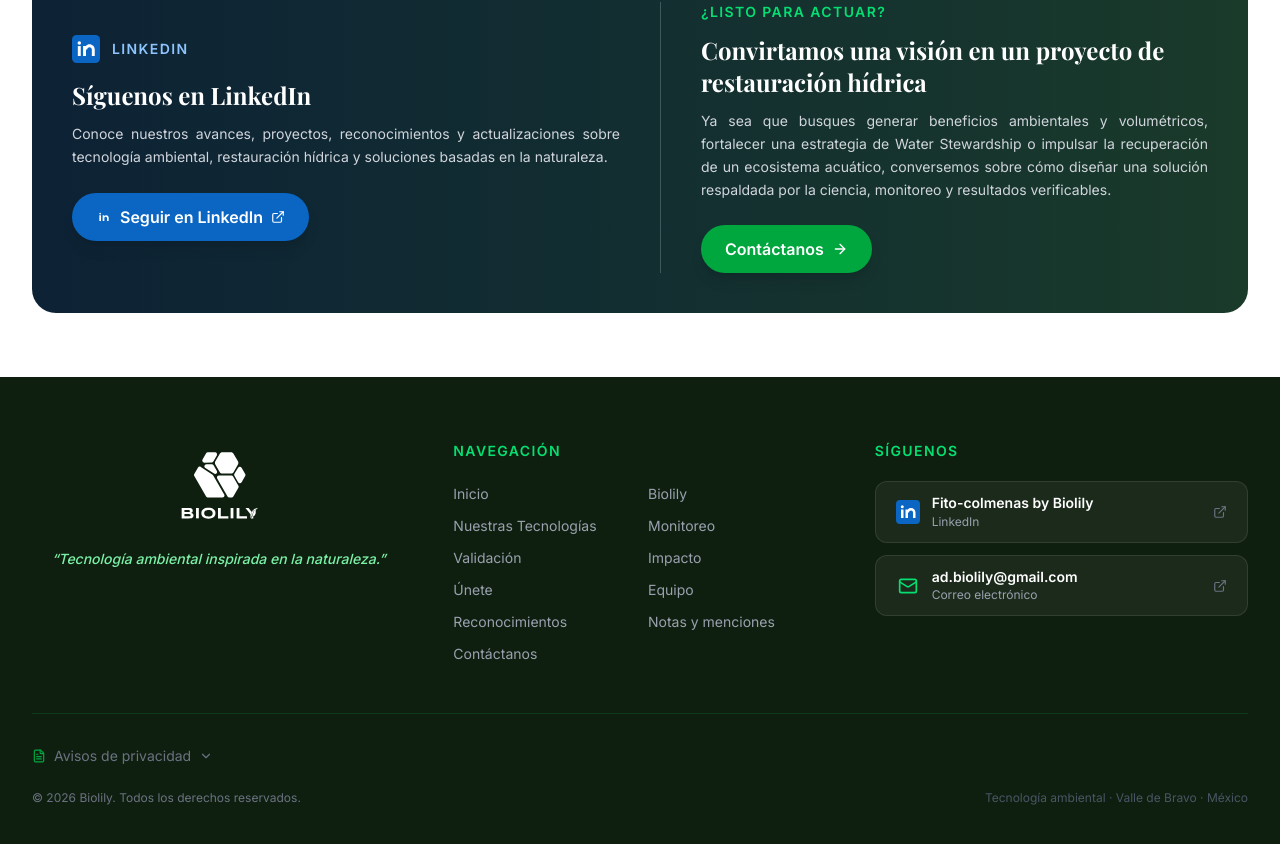
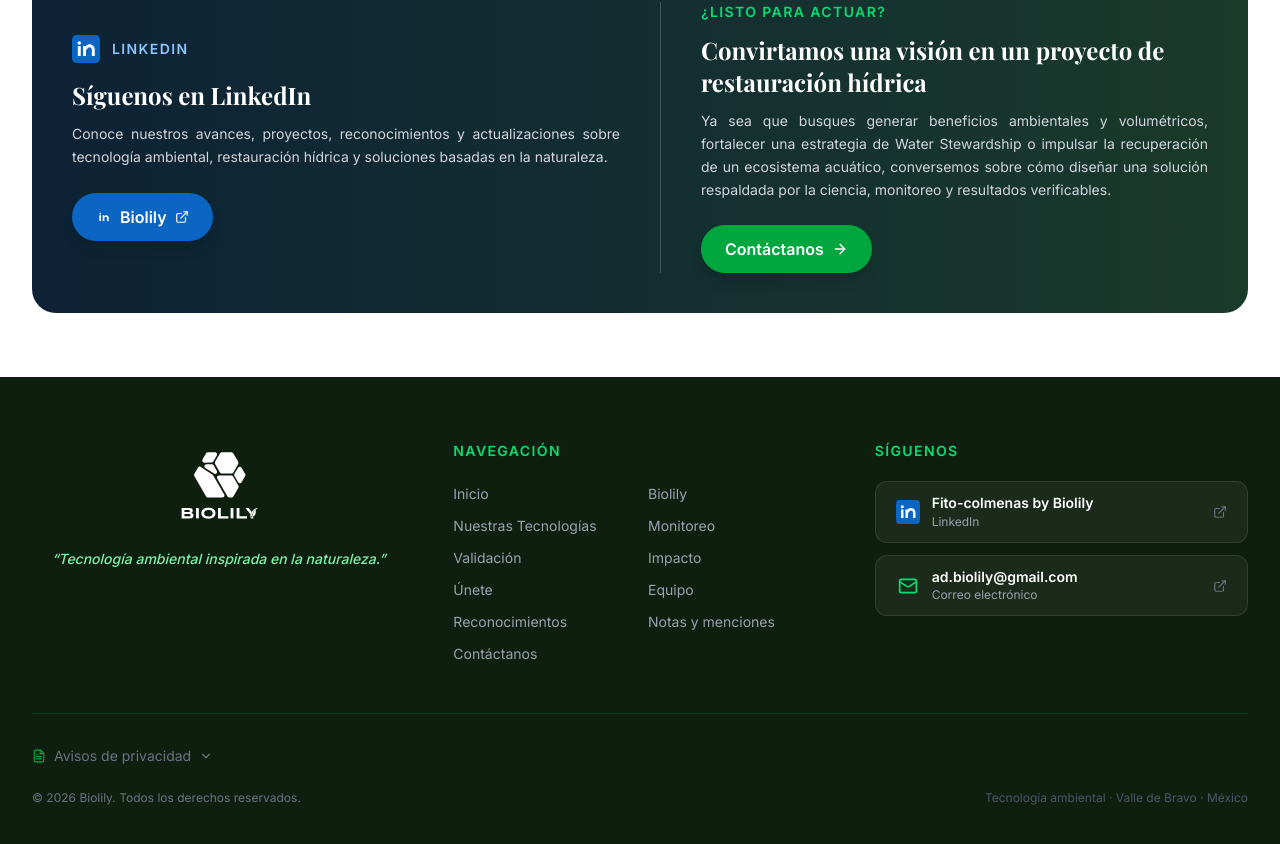
Before and after one commit to ximenaiturriagac/biolily, a Next.js app: page / in a window 1280 px wide. Shown: the part 9426-10270 px from the top of the page. Built offline with nearby package versions, Linux system fonts and the light colour scheme; a web font is replaced by a local one.

Commit message:
Update LinkedInBanner.tsx

```diff
--- a/src/components/LinkedInBanner.tsx
+++ b/src/components/LinkedInBanner.tsx
@@ -36,7 +36,7 @@
                 <svg width="16" height="16" viewBox="0 0 24 24" fill="white" xmlns="http://www.w3.org/2000/svg">
                   <path d="M7.5 9.5H5V18H7.5V9.5ZM6.25 8.25C5.56 8.25 5 7.69 5 7C5 6.31 5.56 5.75 6.25 5.75C6.94 5.75 7.5 6.31 7.5 7C7.5 7.69 6.94 8.25 6.25 8.25ZM19 18H16.5V13.5C16.5 12.4 15.6 11.5 14.5 11.5C13.4 11.5 12.5 12.4 12.5 13.5V18H10V9.5H12.5V10.8C13.2 9.9 14.3 9.3 15.5 9.3C17.4 9.3 19 10.9 19 12.8V18Z" />
                 </svg>
-                Seguir en LinkedIn
+                Biolily
                 <ExternalLink size={14} />
               </a>
             </div>
```
